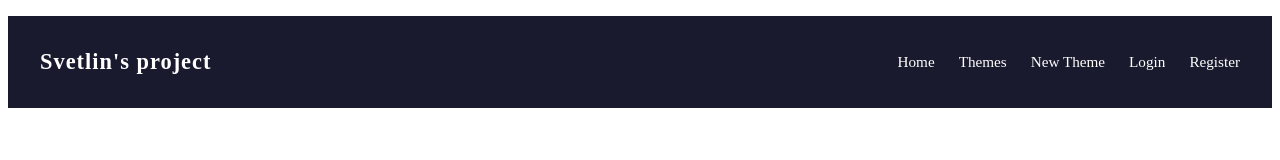
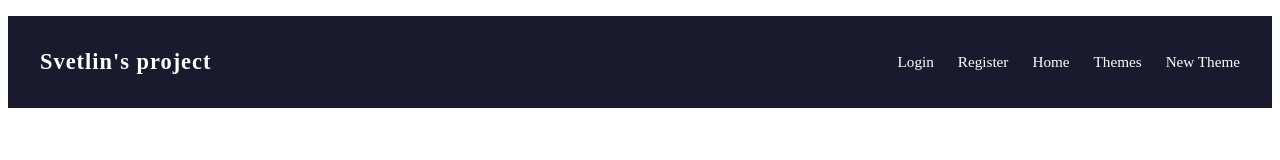
Before and after one commit to SvetlinGG/Angular-Components-exercise, an Angular app in the folder components-training/: page /login in a window 1280 px wide. Shown: the top 160 px of the page. Built offline with nearby package versions, Linux system fonts and the light colour scheme.

Commit message:
nav-bar changes

```diff
--- a/components-training/src/app/core/header/header.component.html
+++ b/components-training/src/app/core/header/header.component.html
@@ -1,9 +1,7 @@
 <header class="header">
   <div class="logo">Svetlin's project</div>
   <nav class="nav">
-    <a routerLink="/home">Home</a>
-    <a routerLink="/themes">Themes</a>
-    <a routerLink="/add-theme">New Theme</a>
+
     @if (isLogged) {
       <a routerLink="/profile">{{firstName}} Profile</a>
       <a (click)="logout()">Logout</a>
@@ -12,6 +10,10 @@
     <a routerLink="/register">Register</a>
     }
 
+    <a routerLink="/home">Home</a>
+    <a routerLink="/themes">Themes</a>
+    <a routerLink="/add-theme">New Theme</a>
+
 
 
 
```
